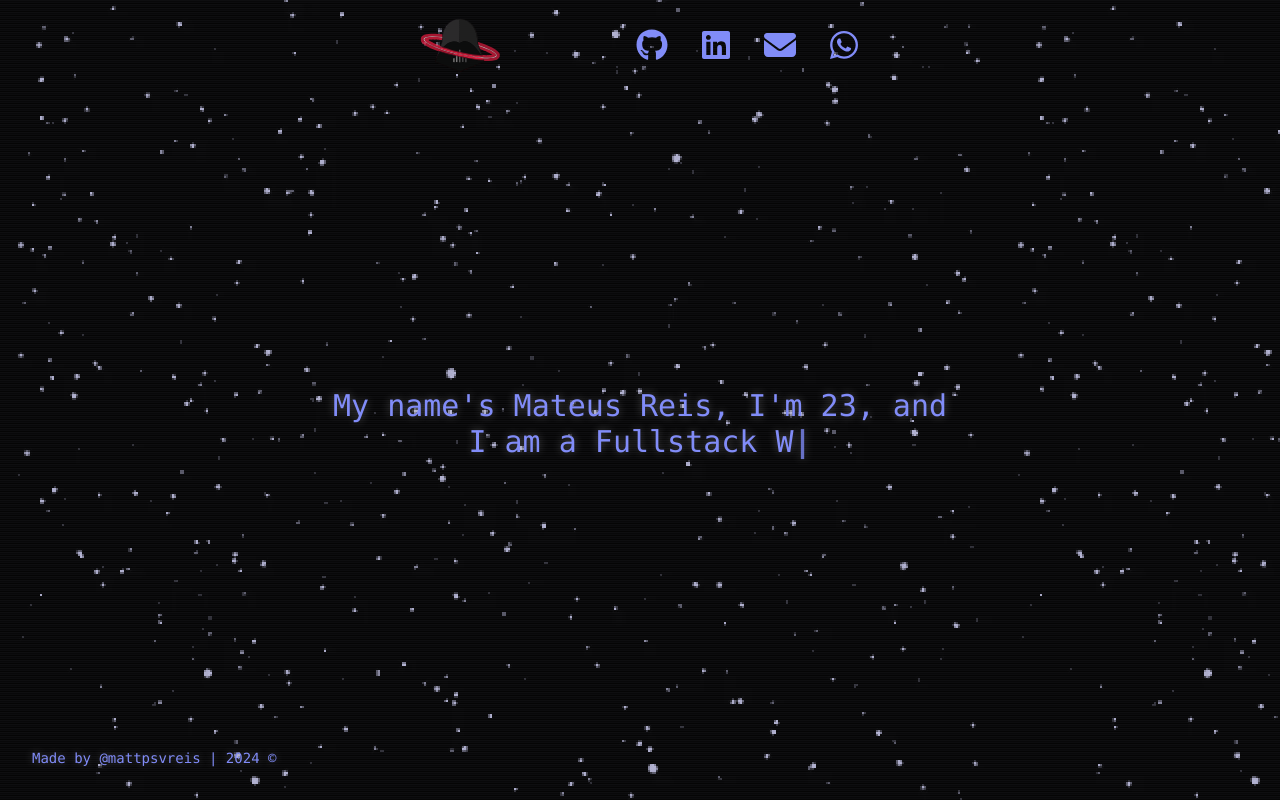
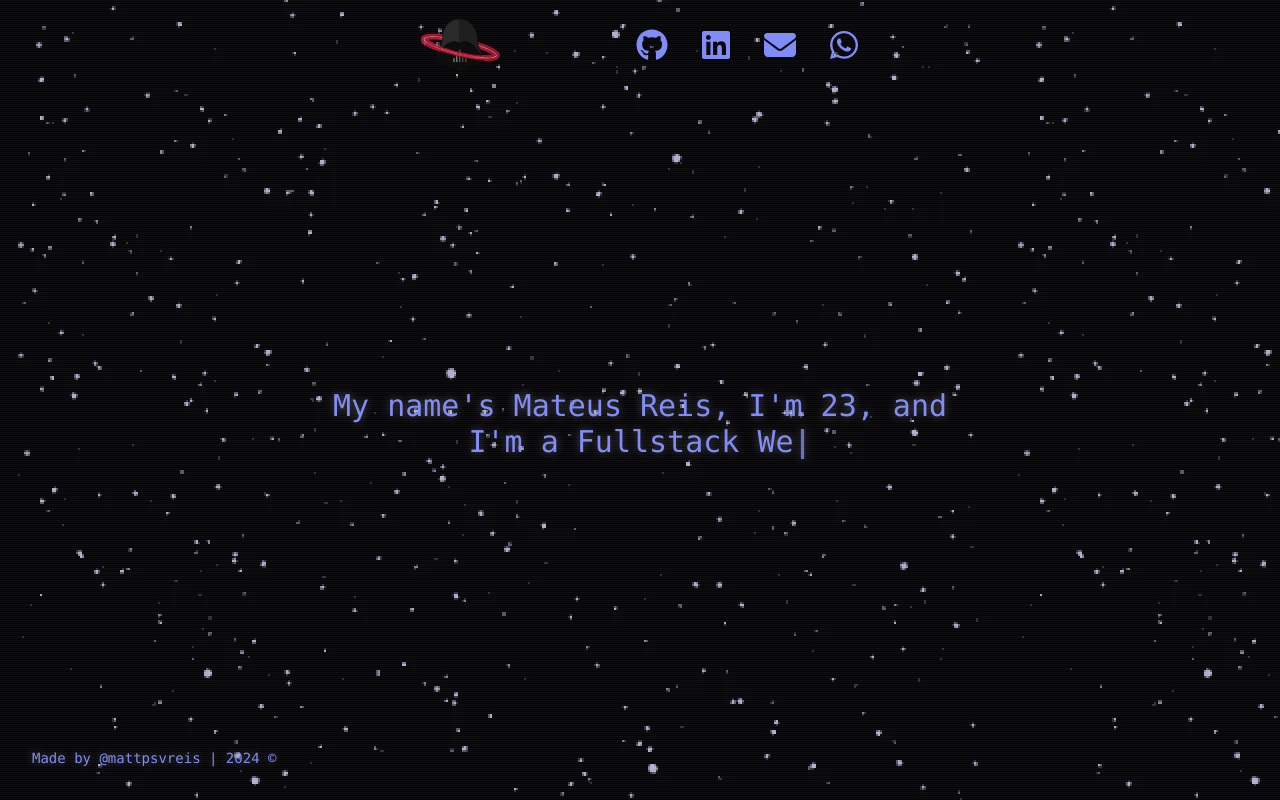
Before and after one commit to mattpsvreis/mattpsvreis-portfolio, a React (Vite) app: page / in a window 1280 px wide. Built offline with nearby package versions, Linux system fonts and the light colour scheme; a web font is replaced by a local one.

Commit message:
style: fixed a text

```diff
--- a/src/pages/landing/sections/home/index.tsx
+++ b/src/pages/landing/sections/home/index.tsx
@@ -17,7 +17,7 @@ export const Home: FC = () => {
           blinkingCursor
           text={[
             `Hey there, stranger! =)`,
-            `My name's Mateus Reis, I'm 23, and I am a Fullstack Web Developer, AI Enthusiast, and Technical Trailblazer.`,
+            `My name's Mateus Reis, I'm 23, and I'm a Fullstack Web Developer, AI Enthusiast, and Technical Trailblazer.`,
             `I have three years of experience developing complex applications of varied sizes.`,
             `I'm always looking for new challenges and opportunities to grow my skills and knowledge, feel free to reach out if you're interested. ;)`,
           ]}
```
